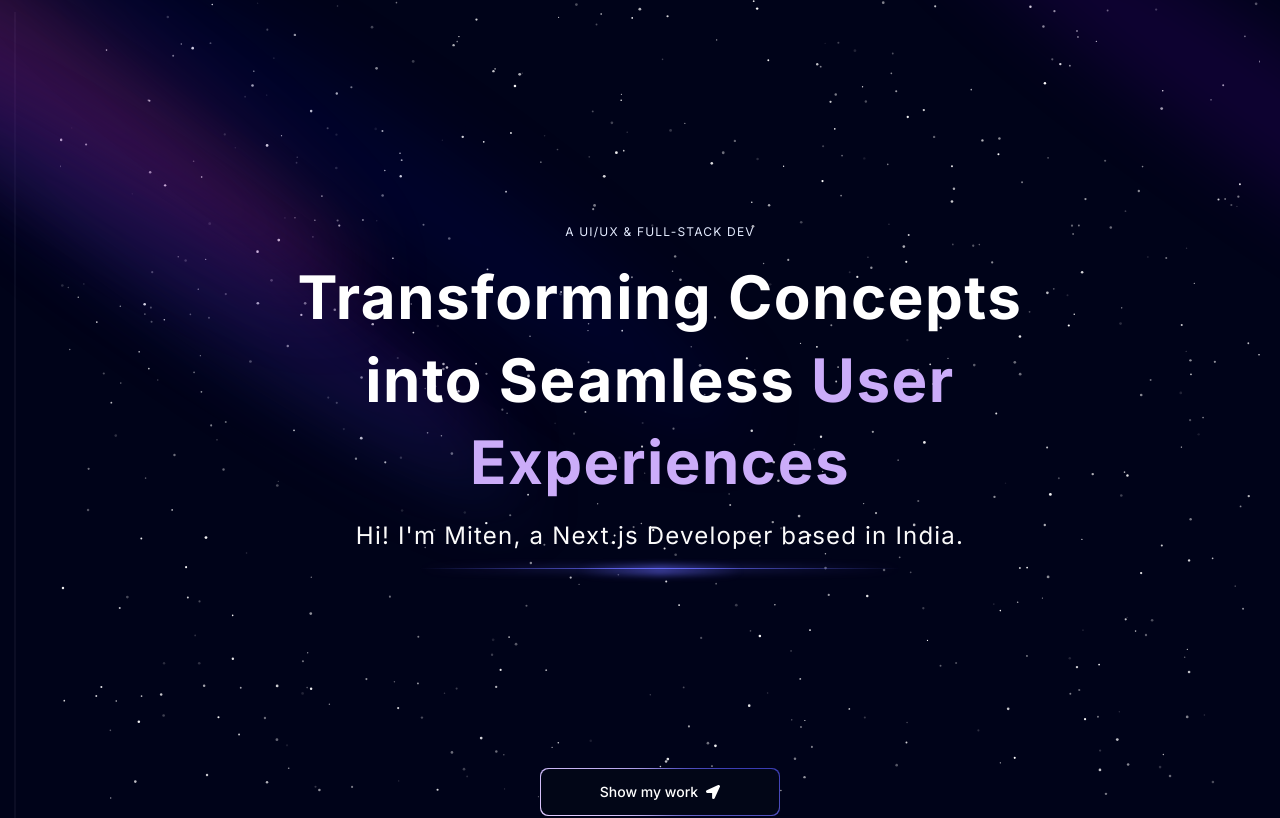
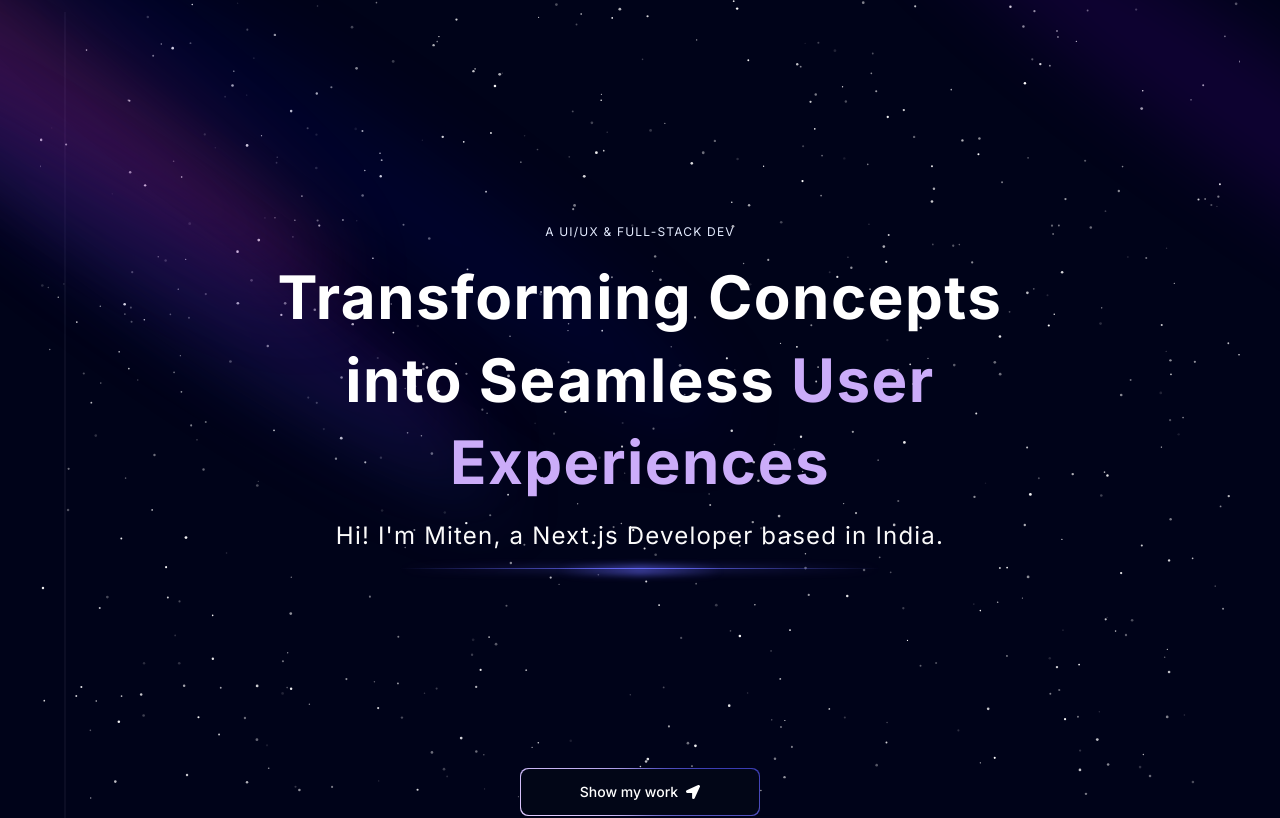
Before and after one commit to Miten15/portfolio, a Next.js app: page / in a window 1280 px wide. Shown: the top 818 px of the page. Built offline with nearby package versions, Linux system fonts and the light colour scheme.

Commit message:
fixed some issue that were on small devices

```diff
--- a/app/layout.tsx
+++ b/app/layout.tsx
@@ -2,6 +2,7 @@ import type { Metadata } from "next";
 import { Inter } from "next/font/google";
 import "./globals.css";
 import { ThemeProvider } from "./provider";
+import { SpeedInsights } from "@vercel/speed-insights/next";
 const inter = Inter({ subsets: ["latin"] });
 
 export const metadata: Metadata = {
@@ -25,6 +26,7 @@ export default function RootLayout({
           disableTransitionOnChange
         >
           {children}
+          <SpeedInsights />
         </ThemeProvider>
       </body>
     </html>
--- a/components/Hero.tsx
+++ b/components/Hero.tsx
@@ -52,7 +52,7 @@ const Hero = () => {
         />
       </div>
 
-      <div className="flex justify-center relative my-20 z-10">
+      <div className="flex justify-center  items-center relative my-20 z-10">
         <div className="max-w-[89vw] md:max-w-2xl lg:max-w-[60vw] flex flex-col items-center justify-center">
           <p className="uppercase tracking-widest text-xs text-center text-blue-100 max-w-80">
             A UI/UX & Full-Stack Dev
--- a/components/ui/tracing-beam.tsx
+++ b/components/ui/tracing-beam.tsx
@@ -43,9 +43,9 @@ export const TracingBeam = ({
   return (
     <motion.div
       ref={ref}
-      className={cn("relative w-full max-w-screen mx-5 h-full", className)}
+      className={cn("relative w-full max-w-screen  h-full", className)}
     >
-      <div className="absolute -left-[7px] md:-left-20 top-3">
+      <div className="absolute left-[-20px] sm:left-[-10px] top-3">
         <svg
           viewBox={`0 0 20 ${svgHeight}`}
           width="20"
--- a/package.json
+++ b/package.json
@@ -16,6 +16,7 @@
     "@tsparticles/engine": "^3.4.0",
     "@tsparticles/react": "^3.0.0",
     "@tsparticles/slim": "^3.4.0",
+    "@vercel/speed-insights": "^1.0.12",
     "clsx": "^2.1.1",
     "framer-motion": "^11.2.10",
     "mini-svg-data-uri": "^1.4.4",
```
Also changed, not shown: 1 other file (tests, documents, lock files or other folders).
